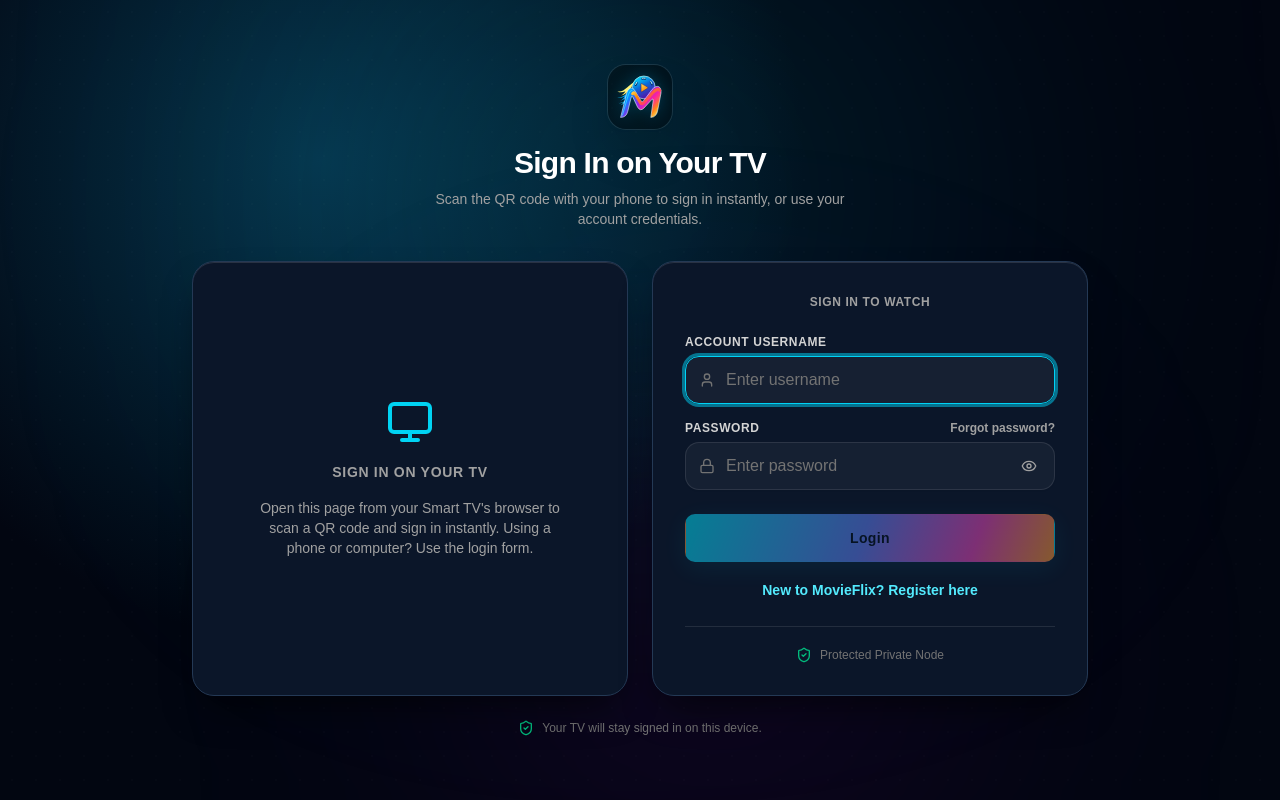
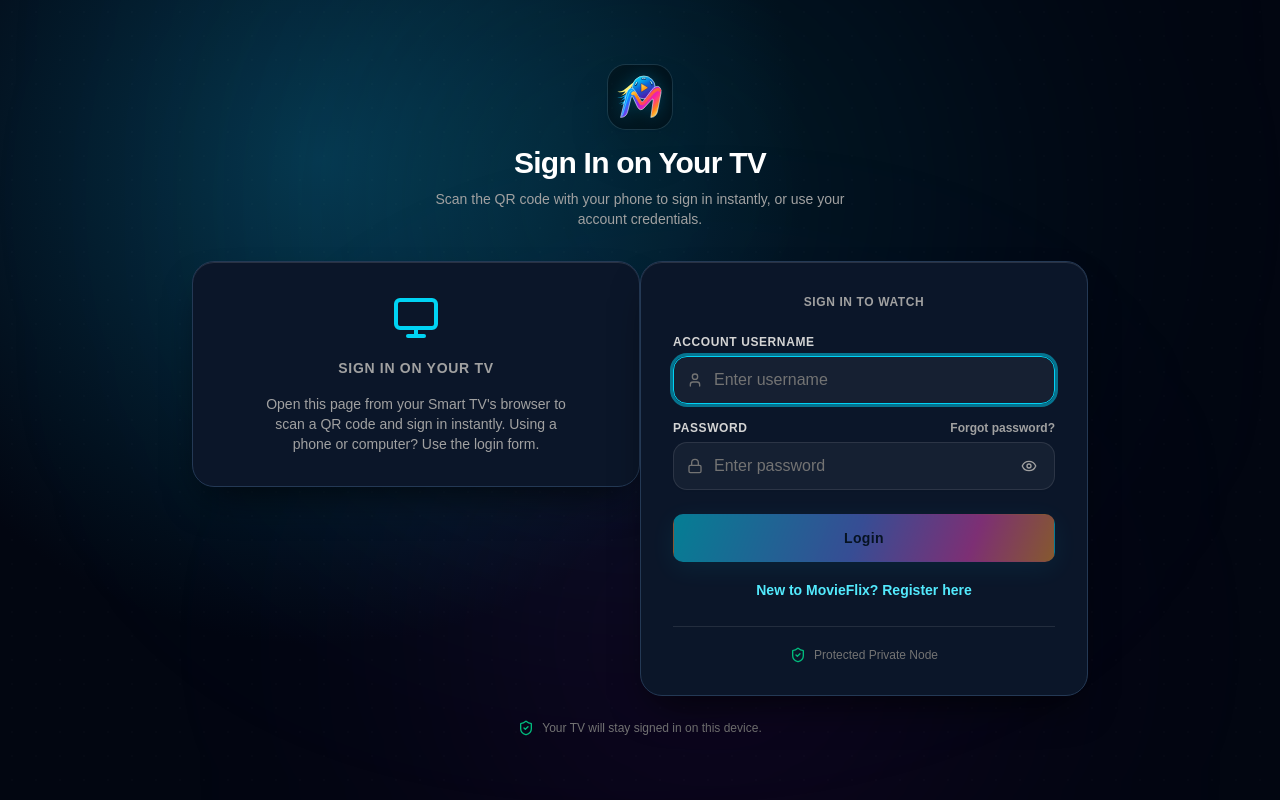
Before and after one commit to johnvexcoder/MovieFlix, a Next.js app: page /tv/login in a window 1280 px wide. Built offline with nearby package versions, Linux system fonts and the light colour scheme.

Commit message:
Fix TV login layout: adjust card size and panel widths for better branding visibility

```diff
--- a/src/app/tv/login/page.tsx
+++ b/src/app/tv/login/page.tsx
@@ -335,12 +335,12 @@ export default function TvLoginPage() {
         </div>
 
         {/* QR panel (left) + Login form (right) */}
-        <div className="grid grid-cols-1 items-stretch gap-6 md:grid-cols-2 tv:grid-cols-2 tv:items-stretch tv:gap-6">
-          <div data-tv-qr-panel className="glass-panel flex h-full flex-col items-center justify-center rounded-3xl p-8 shadow-2xl shadow-black/60 tv:p-8">
+        <div className="flex flex-col md:flex-row tv:flex-row tv:items-stretch tv:gap-6">
+          <div data-tv-qr-panel className="glass-panel flex h-full flex-col items-center justify-center rounded-3xl p-8 shadow-2xl shadow-black/60 tv:p-8 w-full md:w-1/2 tv:w-1/2">
             <div className="flex w-full max-w-xs flex-col items-center justify-center tv:min-w-[15rem]">{renderQrPanel()}</div>
           </div>
 
-          <div data-tv-password-panel className="glass-panel flex h-full flex-col justify-center rounded-3xl p-8 shadow-2xl shadow-black/80 tv:p-8">
+          <div data-tv-password-panel className="glass-panel flex h-full flex-col justify-center rounded-3xl p-8 shadow-2xl shadow-black/80 tv:p-8 w-full md:w-1/2 tv:w-1/2">
             <div className="mb-6 flex flex-col items-center text-center tv:mb-8">
               <p className="text-xs font-semibold tracking-wider text-neutral-400 uppercase tv:text-lg">
                 Sign In to Watch
```
